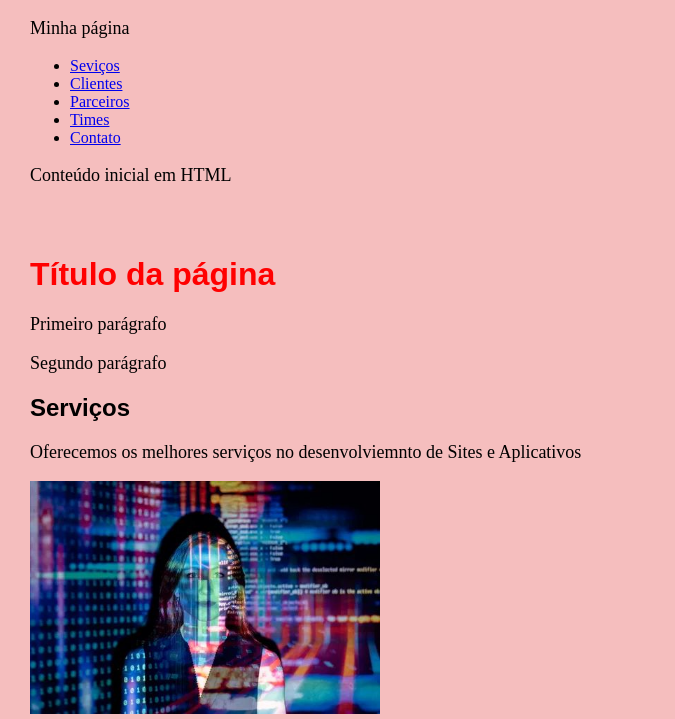
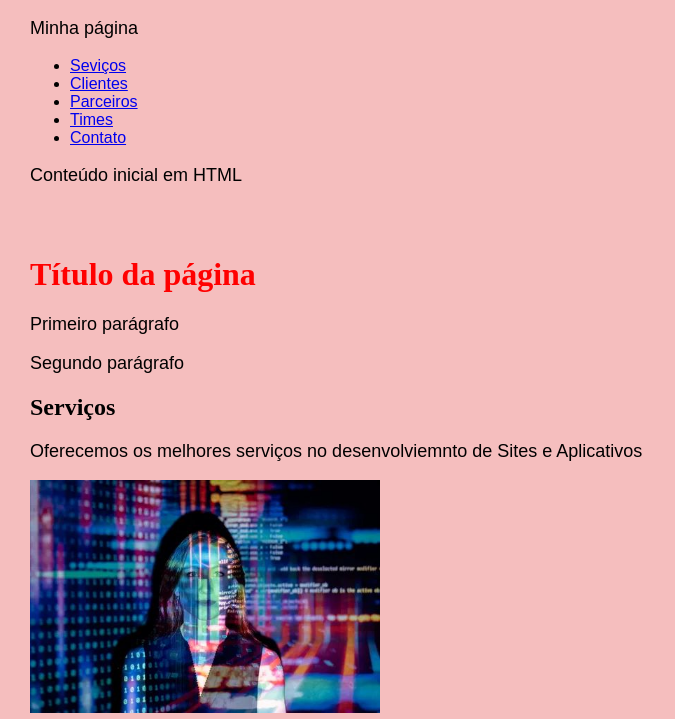
Before and after one commit to rapassos/DIO-Programacao-para-internet-com-html5-e-css3, a plain HTML site: page public_html/index.html in a window 1280 px wide. Shown: the top 719 px of the page, without its empty margins (0-675 px from the left). Drawn offline with Linux system fonts and the light colour scheme.

Commit message:
Ajustes no css

```diff
--- a/public_html/css/style.css
+++ b/public_html/css/style.css
@@ -6,6 +6,7 @@ body{
     background: #F5BEBE;
     margin-left: 30px;
     margin-right: 150px;
+    font-family: sans-serif
 }
 
 header{
@@ -27,11 +28,11 @@ img{
 }
 h1{
     color: red;
-    font-family: fantasy;
+    font-family: serif;
 }
 
 h2{
-    font-family: fantasy;
+    font-family: serif;
 }
 
 p{
```
